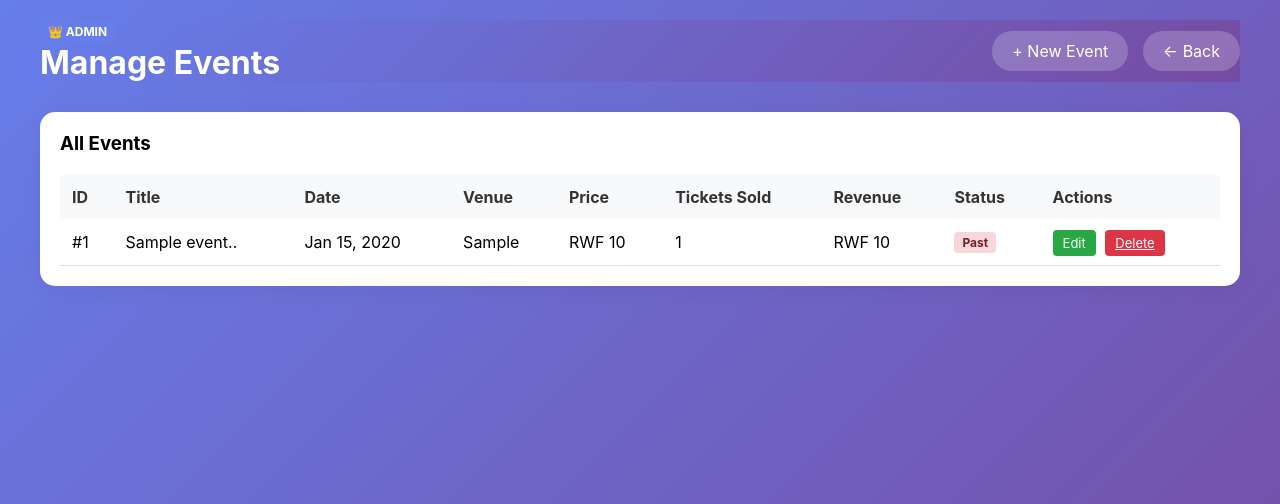
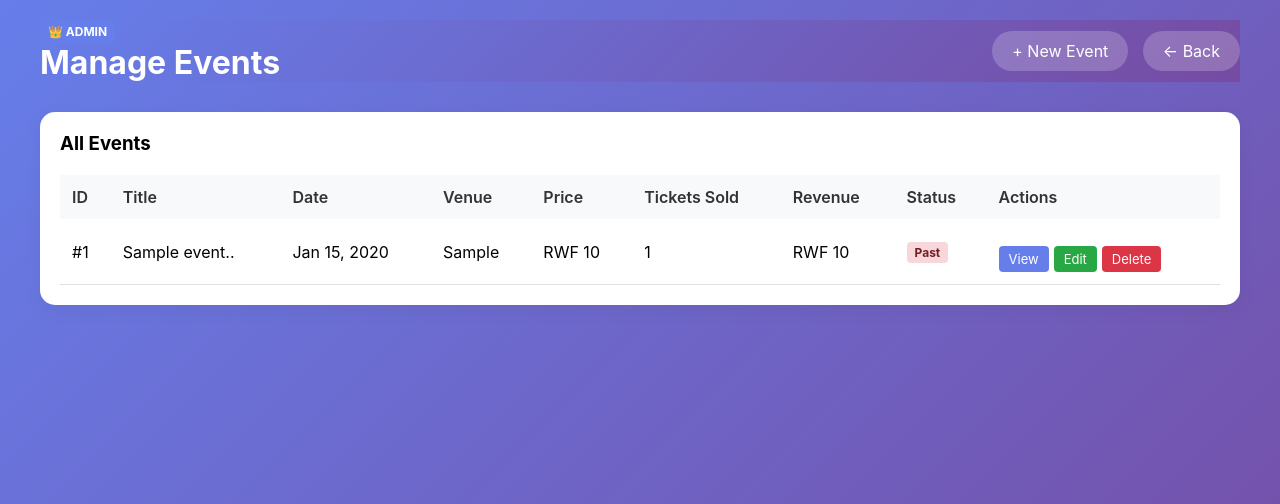
Before and after one commit to domitnd/INES_EVENT_TICKET, a PHP site: page /manage-events.php in a window 1280 px wide. Shown: the top 504 px of the page. Run offline with PHP 8.4, Linux system fonts and the light colour scheme; the visitor is signed in with stand-in values (Sample User, id 1); tables that the repository leaves empty or names only in its code hold one stand-in row (values such as "Sample post").

Commit message:
fixed errors in my-event page view

```diff
--- a/logout.php
+++ b/logout.php
@@ -1,4 +1,5 @@
 <?php
+session_start();
 session_destroy();
 header('Location: admin-login.php');
 exit;
--- a/manage-events.php
+++ b/manage-events.php
@@ -29,22 +29,24 @@ if (isset($_GET['delete'])) {
 // Get events
 if ($user_type == 'admin') {
     // Admin sees all events
-    $events = $pdo->query("
+    $stmt = $pdo->query("
         SELECT e.*,
                (SELECT COUNT(*) FROM tickets WHERE event_id = e.id) as tickets_sold,
                (SELECT SUM(total_amount) FROM tickets WHERE event_id = e.id) as revenue
         FROM events e
         ORDER BY e.event_date DESC
-    ")->fetchAll();
+    ");
+    $events = $stmt->fetchAll();
 } else {
-    // Organizer sees only their events
-    $events = $pdo->query("
+    // Organizer sees only their events (if you have organizer_id column)
+    $stmt = $pdo->query("
         SELECT e.*,
                (SELECT COUNT(*) FROM tickets WHERE event_id = e.id) as tickets_sold,
                (SELECT SUM(total_amount) FROM tickets WHERE event_id = e.id) as revenue
         FROM events e
         ORDER BY e.event_date DESC
-    ")->fetchAll();
+    ");
+    $events = $stmt->fetchAll();
 }
 ?>
 <!DOCTYPE html>
@@ -66,6 +68,23 @@ if ($user_type == 'admin') {
         .status-ongoing { background: #fff3cd; color: #856404; }
         .status-past { background: #f8d7da; color: #721c24; }
 
+        .action-buttons {
+            display: flex;
+            gap: 5px;
+            flex-wrap: wrap;
+        }
+
+        .view-btn {
+            background: #667eea;
+            color: white;
+            border: none;
+            padding: 5px 10px;
+            border-radius: 4px;
+            text-decoration: none;
+            font-size: 13px;
+            display: inline-block;
+        }
+
         .edit-btn {
             background: #28a745;
             color: white;
@@ -74,7 +93,7 @@ if ($user_type == 'admin') {
             border-radius: 4px;
             text-decoration: none;
             font-size: 13px;
-            margin-right: 5px;
+            display: inline-block;
         }
 
         .delete-btn {
@@ -83,8 +102,38 @@ if ($user_type == 'admin') {
             border: none;
             padding: 5px 10px;
             border-radius: 4px;
-            cursor: pointer;
+            text-decoration: none;
             font-size: 13px;
+            display: inline-block;
+        }
+
+        .view-btn:hover, .edit-btn:hover, .delete-btn:hover {
+            opacity: 0.8;
+        }
+
+        .table-responsive {
+            overflow-x: auto;
+        }
+
+        table {
+            width: 100%;
+            border-collapse: collapse;
+        }
+
+        th {
+            background: #f8f9fa;
+            padding: 12px;
+            text-align: left;
+            font-weight: 600;
+        }
+
+        td {
+            padding: 12px;
+            border-bottom: 1px solid #e0e0e0;
+        }
+
+        tr:hover {
+            background: #f8f9fa;
         }
     </style>
 </head>
@@ -152,8 +201,14 @@ if ($user_type == 'admin') {
                             <td>RWF <?php echo number_format($event['revenue'] ?: 0); ?></td>
                             <td><span class="event-status status-<?php echo $status; ?>"><?php echo $status_text; ?></span></td>
                             <td>
-                                <a href="edit-event.php?id=<?php echo $event['id']; ?>" class="edit-btn">Edit</a>
-                                <a href="?delete=<?php echo $event['id']; ?>" class="delete-btn" onclick="return confirm('Delete this event? All ticket data will be lost.')">Delete</a>
+                                <div class="action-buttons">
+                                    <!-- VIEW button - links to public event page -->
+                                    <a href="../event.php?id=<?php echo $event['id']; ?>" class="view-btn" target="_blank">View</a>
+                                    <!-- EDIT button -->
+                                    <a href="edit-event.php?id=<?php echo $event['id']; ?>" class="edit-btn">Edit</a>
+                                    <!-- DELETE button -->
+                                    <a href="?delete=<?php echo $event['id']; ?>" class="delete-btn" onclick="return confirm('Delete this event? All ticket data will be lost.')">Delete</a>
+                                </div>
                             </td>
                         </tr>
                         <?php endforeach; ?>
```
Also changed, not shown: my-events.php (+4 -5 lines), view-reports.php (+0 -11 lines).
